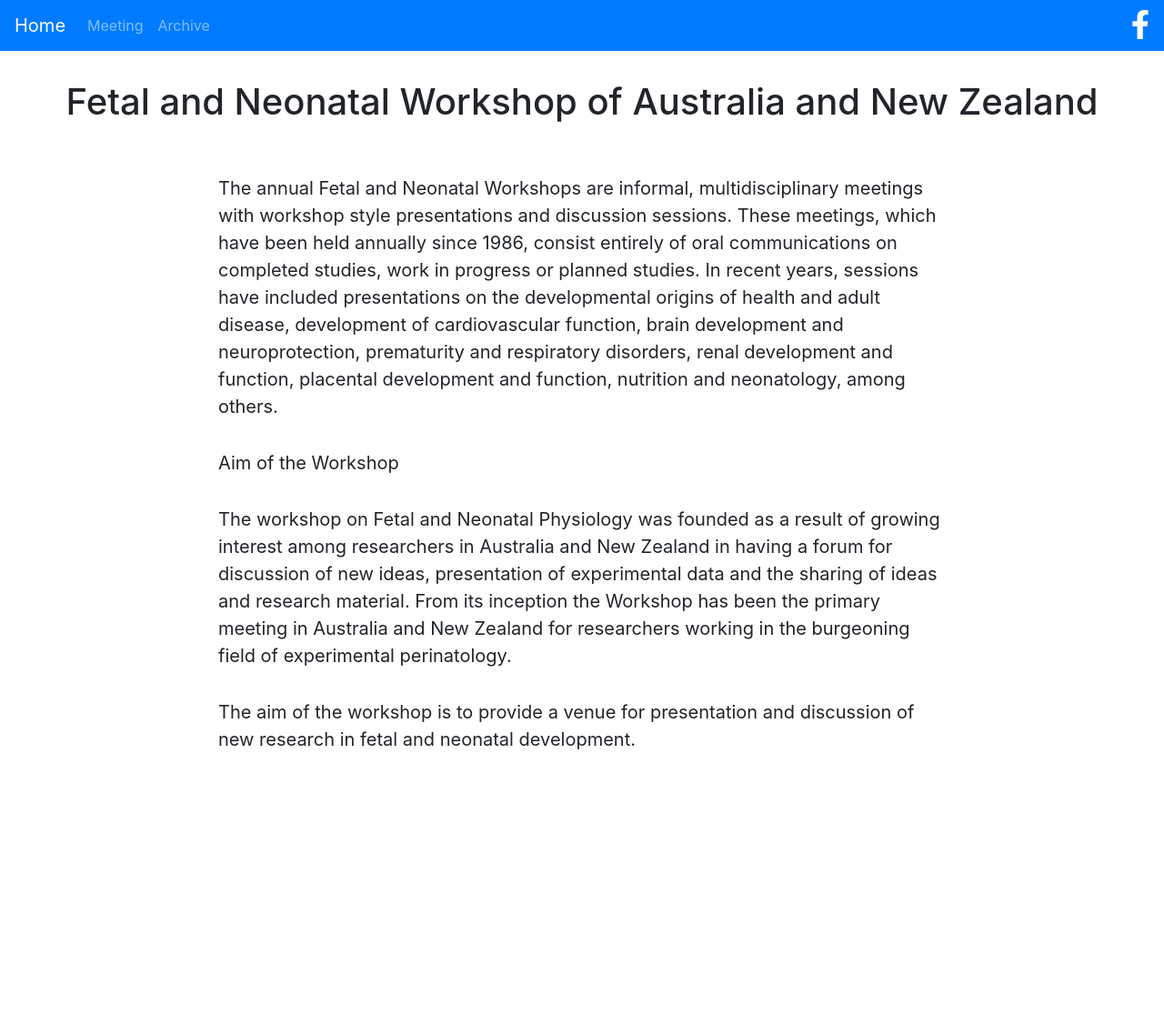
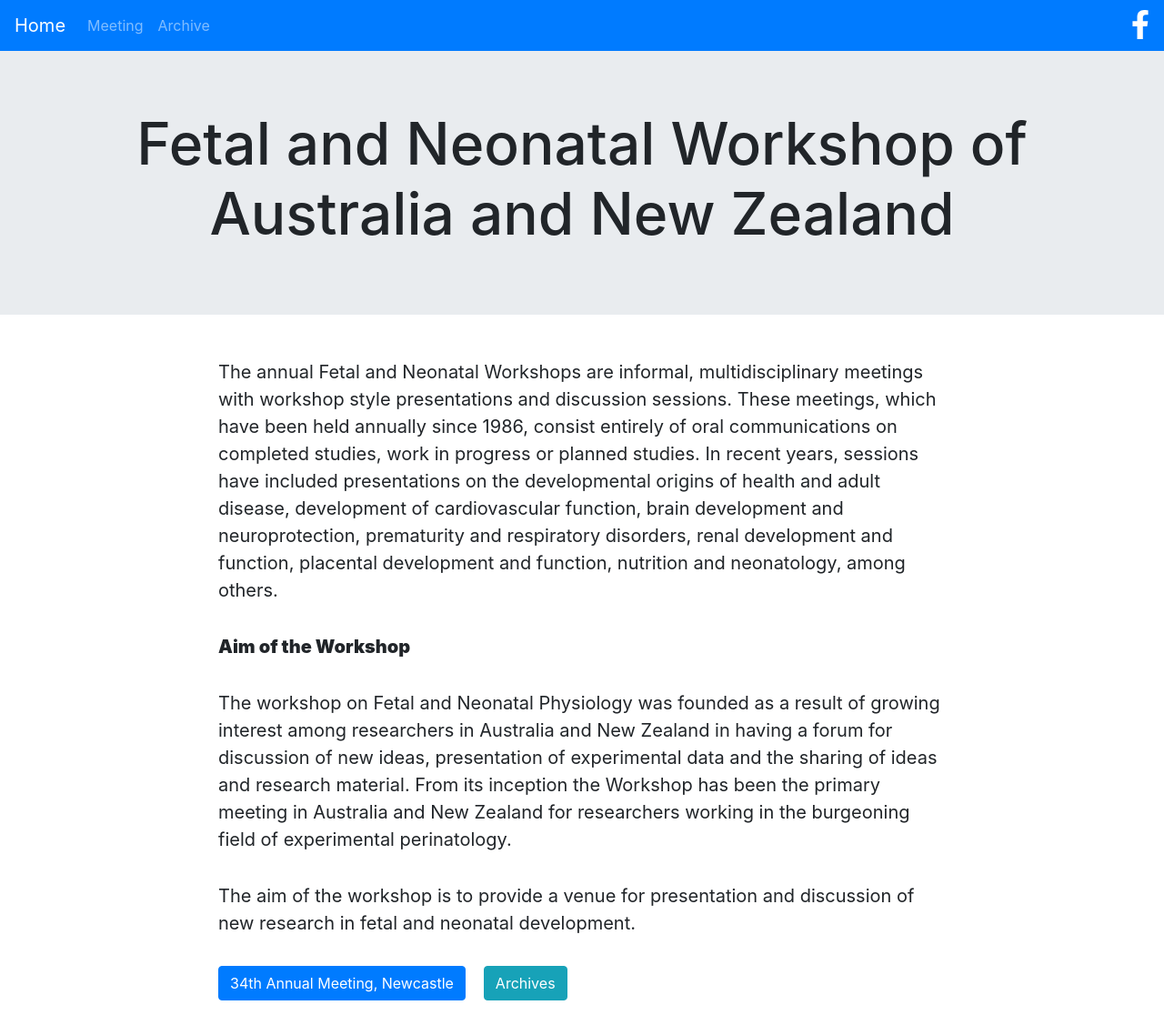
Before and after one commit to rdematteo/fnwanz, a React (Create React App) app: page / in a window 1280 px wide. Shown: the whole page at 91% size. Before the commit the page ends 844 px from the top, so only its background shows below. Built offline with nearby package versions, Linux system fonts and the light colour scheme.

Commit message:
added links from home page

```diff
--- a/src/App.js
+++ b/src/App.js
@@ -12,11 +12,9 @@ const Content = styled.div`
 `;
 
 const Heading = styled.h1`
-  background-color: white;
   text-align: center;
-  padding: 2rem;
+  font-size: 64px;
   @media (max-width: 768px) {
-    background-color: yellow;
     font-size: 18px;
   }
 `;
@@ -27,7 +25,11 @@ class App extends React.Component {
       <>
         <NavbarMenu />
         <Content>
-          <Heading>{Title}</Heading>
+          <div class="jumbotron jumbotron-fluid">
+            <div class="container">
+              <Heading>{Title}</Heading>
+            </div>
+          </div>
         </Content>
         <Routes />
       </>
--- a/src/components/HomePage/HomePage.js
+++ b/src/components/HomePage/HomePage.js
@@ -7,8 +7,32 @@ const Para = styled.div`
   font-size: 20px;
 
   @media (max-width: 768px) {
-    background-color: yellow;
+    // background-color: yellow;
     font-size: 12px;
+    padding: 10px;
+  }
+`;
+
+const AimTitleStyled = styled(Para)`
+  font-weight: 900;
+`;
+
+const Links = styled.div`
+  display: flex;
+  padding: 1rem 15rem;
+
+  @media (max-width: 768px) {
+    flex-direction: column;
+    align-items: center;
+    font-size: 12px;
+    padding: 10px;
+  }
+`;
+
+const LinksStyled = styled.div`
+  padding: 0 20px 0 0;
+
+  @media (max-width: 768px) {
     padding: 10px;
   }
 `;
@@ -18,9 +42,21 @@ class HomePage extends React.Component {
     return (
       <>
         <Para>{Intro}</Para>
-        <Para>{AimTitle}</Para>
+        <AimTitleStyled>{AimTitle}</AimTitleStyled>
         <Para>{AimText}</Para>
         <Para>{Aim}</Para>
+        <Links className="links">
+          <LinksStyled>
+            <a class="btn btn-primary" href="/meeting" role="button">
+              34th Annual Meeting, Newcastle
+            </a>
+          </LinksStyled>
+          <LinksStyled>
+            <a class="btn btn-info" href="/archive" role="button">
+              Archives
+            </a>
+          </LinksStyled>
+        </Links>
       </>
     );
   }
```
